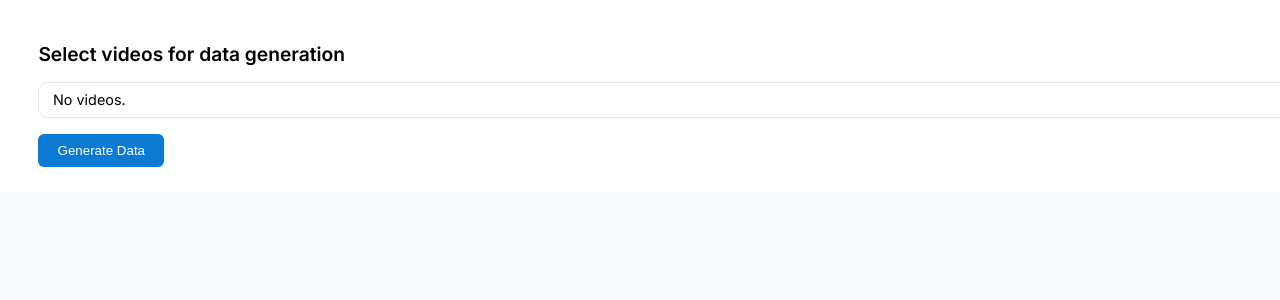
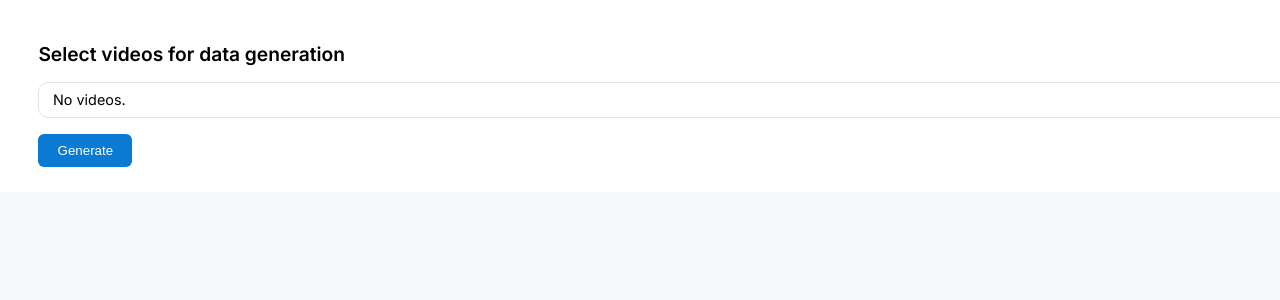
Before and after one commit to marutyan/Intelligent-Systems-Project, a Django app: page /selectVideos/ in a window 1280 px wide; the page is wider, and only the part inside the window is pictured. Shown: the top 300 px of that part. Run offline with Django 5.2, Linux system fonts and the light colour scheme; data that the repository does not hold is empty.

Commit message:
change name Generate Data to Generate

```diff
--- a/no06/templates/no06/select_videos.html
+++ b/no06/templates/no06/select_videos.html
@@ -35,7 +35,7 @@ button.gen-btn:hover{background:var(--blue-dark);}
       <li>No videos.</li>
       {% endfor %}
     </ul>
-    <button class="gen-btn" type="submit">Generate Data</button>
+    <button class="gen-btn" type="submit">Generate</button>
   </form>
 </section>
 </body>
```
